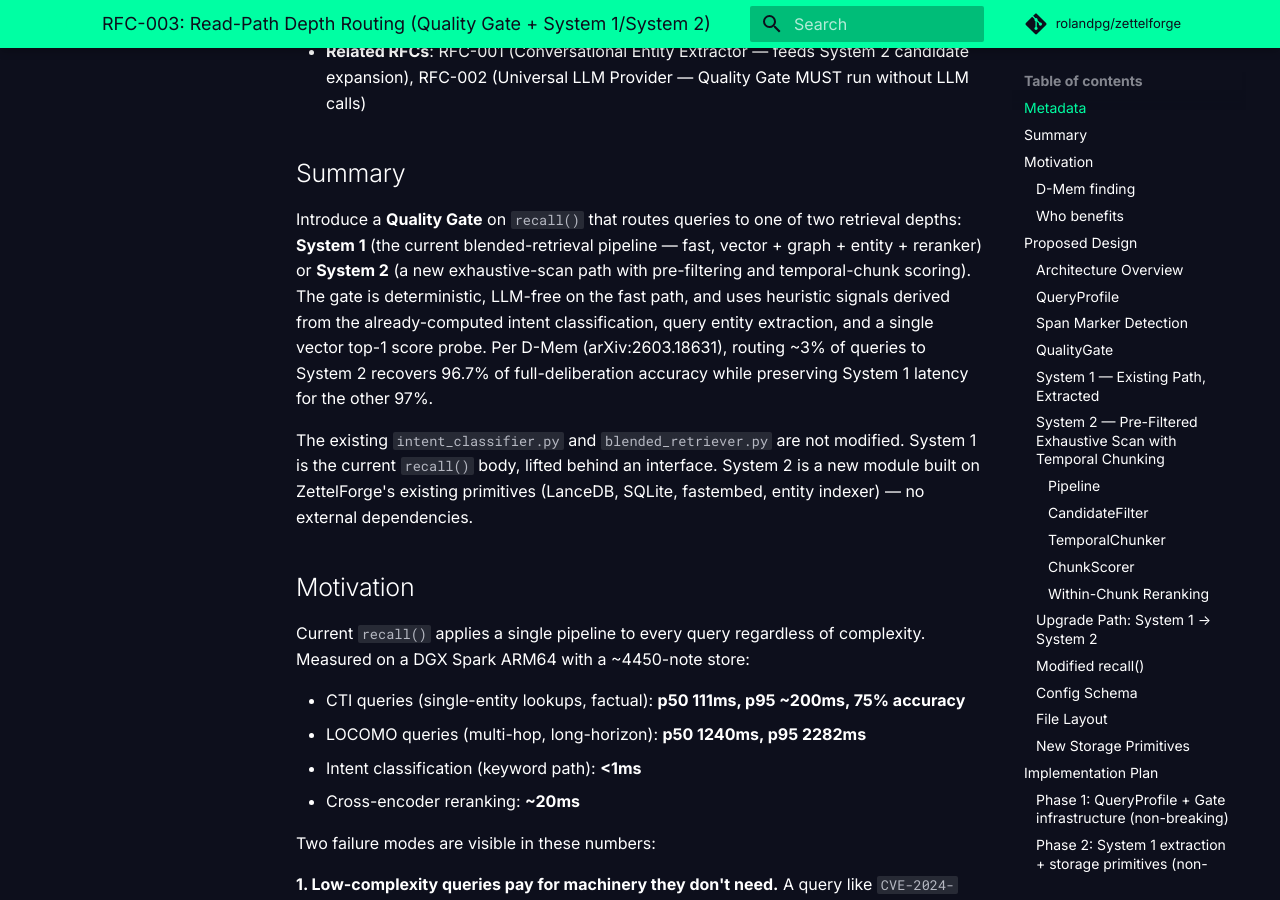
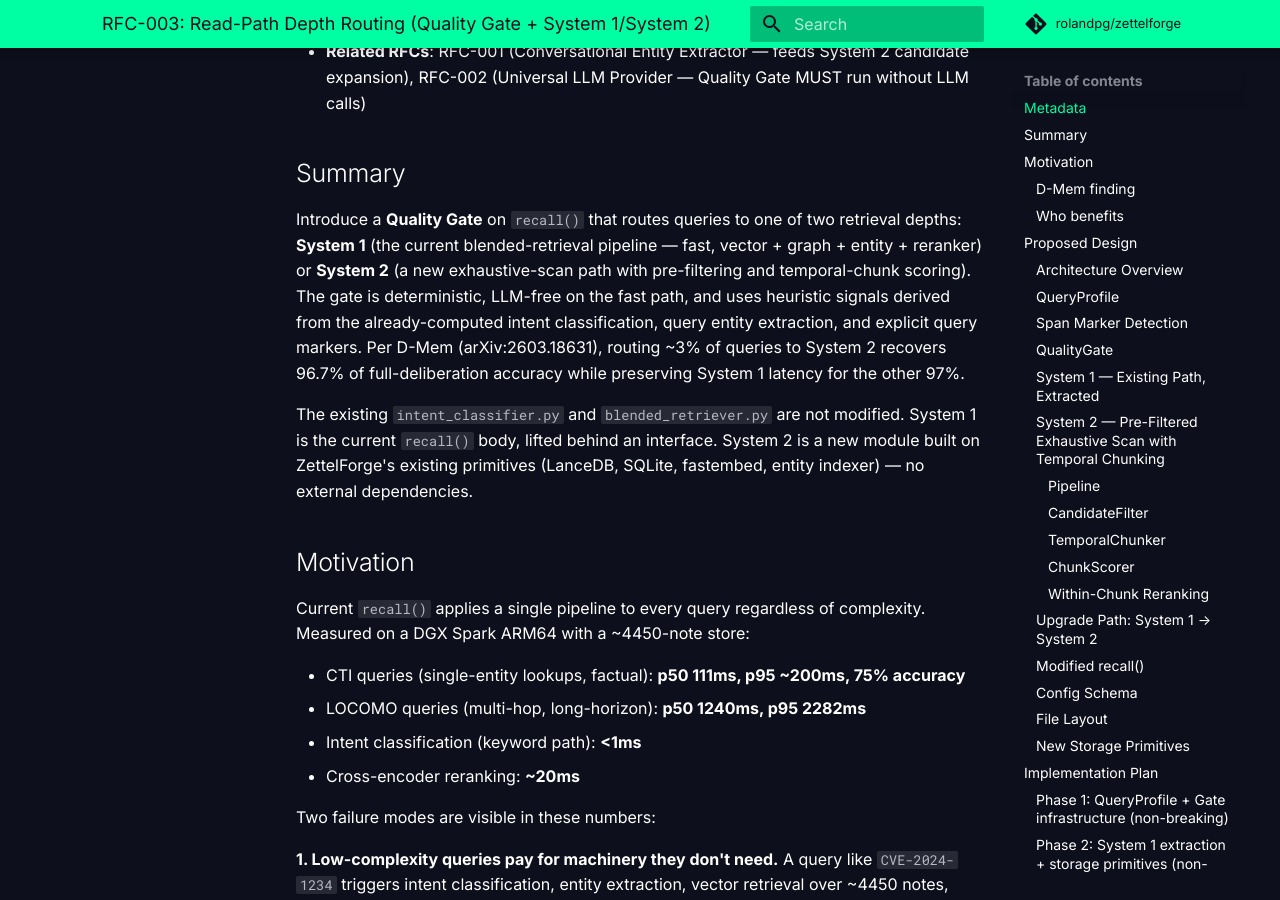
Before and after one commit to rolandpg/zettelforge, an MkDocs documentation site: the page built from docs/rfcs/RFC-003-read-path-depth-routing.md, in a window 1280 px wide and 900 px high, scrolled down 508 px. Built offline with MkDocs 1.6.1 and Material for MkDocs 9.7.7, drawn with Linux system fonts in a browser that asks for light colours; comment, search, counter and statistics services are not loaded.

Commit message:
Update docs/rfcs/RFC-003-read-path-depth-routing.md
Co-authored-by: Copilot <175728472+Copilot@users.noreply.github.com>
Signed-off-by: Patrick Roland <48327651+rolandpg@users.noreply.github.com>

```diff
--- a/docs/rfcs/RFC-003-read-path-depth-routing.md
+++ b/docs/rfcs/RFC-003-read-path-depth-routing.md
@@ -12,7 +12,7 @@
 
 ## Summary
 
-Introduce a **Quality Gate** on `recall()` that routes queries to one of two retrieval depths: **System 1** (the current blended-retrieval pipeline — fast, vector + graph + entity + reranker) or **System 2** (a new exhaustive-scan path with pre-filtering and temporal-chunk scoring). The gate is deterministic, LLM-free on the fast path, and uses heuristic signals derived from the already-computed intent classification, query entity extraction, and a single vector top-1 score probe. Per D-Mem (arXiv:2603.18631), routing ~3% of queries to System 2 recovers 96.7% of full-deliberation accuracy while preserving System 1 latency for the other 97%.
+Introduce a **Quality Gate** on `recall()` that routes queries to one of two retrieval depths: **System 1** (the current blended-retrieval pipeline — fast, vector + graph + entity + reranker) or **System 2** (a new exhaustive-scan path with pre-filtering and temporal-chunk scoring). The gate is deterministic, LLM-free on the fast path, and uses heuristic signals derived from the already-computed intent classification, query entity extraction, and explicit query markers. Per D-Mem (arXiv:2603.18631), routing ~3% of queries to System 2 recovers 96.7% of full-deliberation accuracy while preserving System 1 latency for the other 97%.
 
 The existing `intent_classifier.py` and `blended_retriever.py` are not modified. System 1 is the current `recall()` body, lifted behind an interface. System 2 is a new module built on ZettelForge's existing primitives (LanceDB, SQLite, fastembed, entity indexer) — no external dependencies.
 
```
